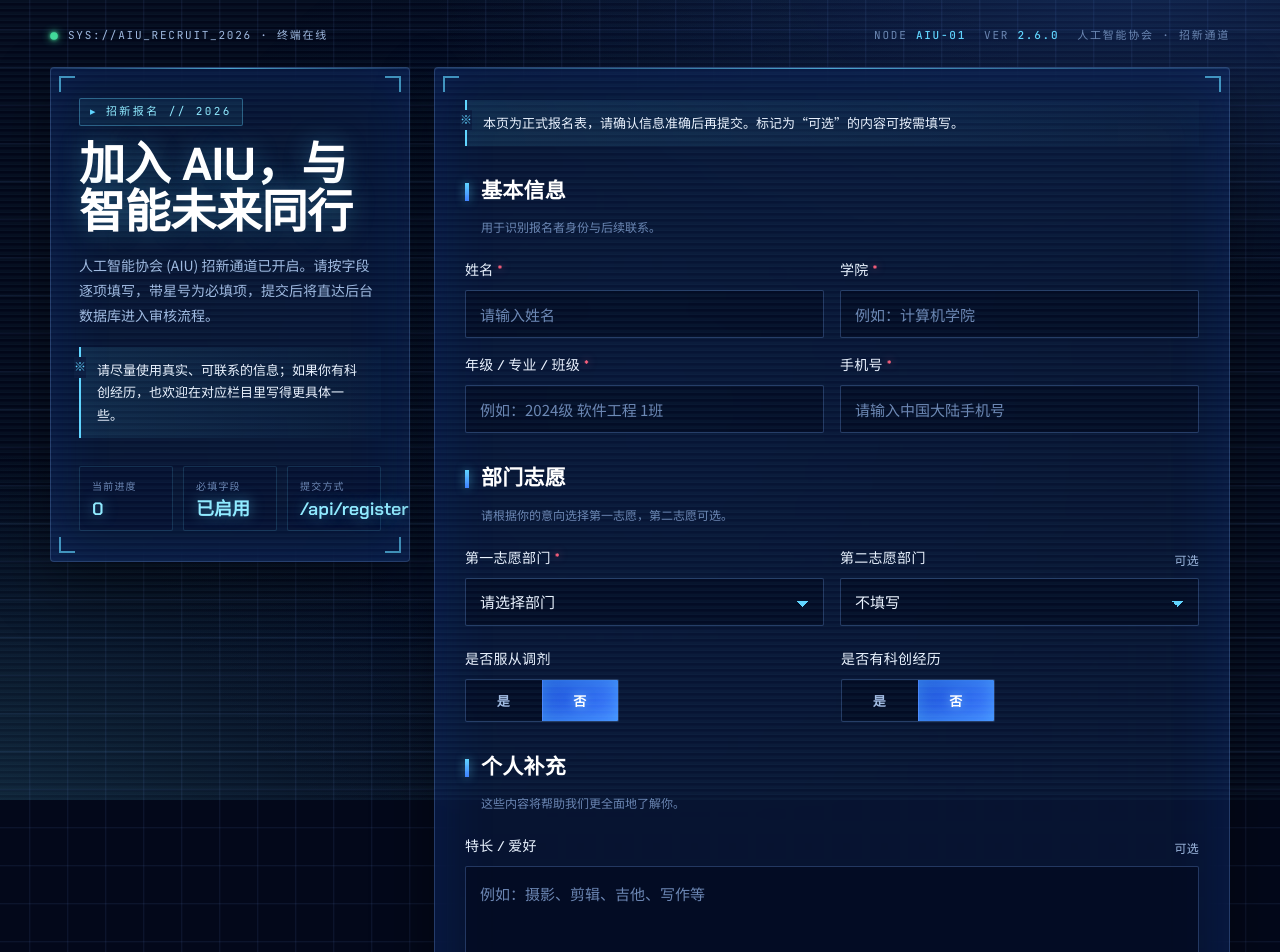
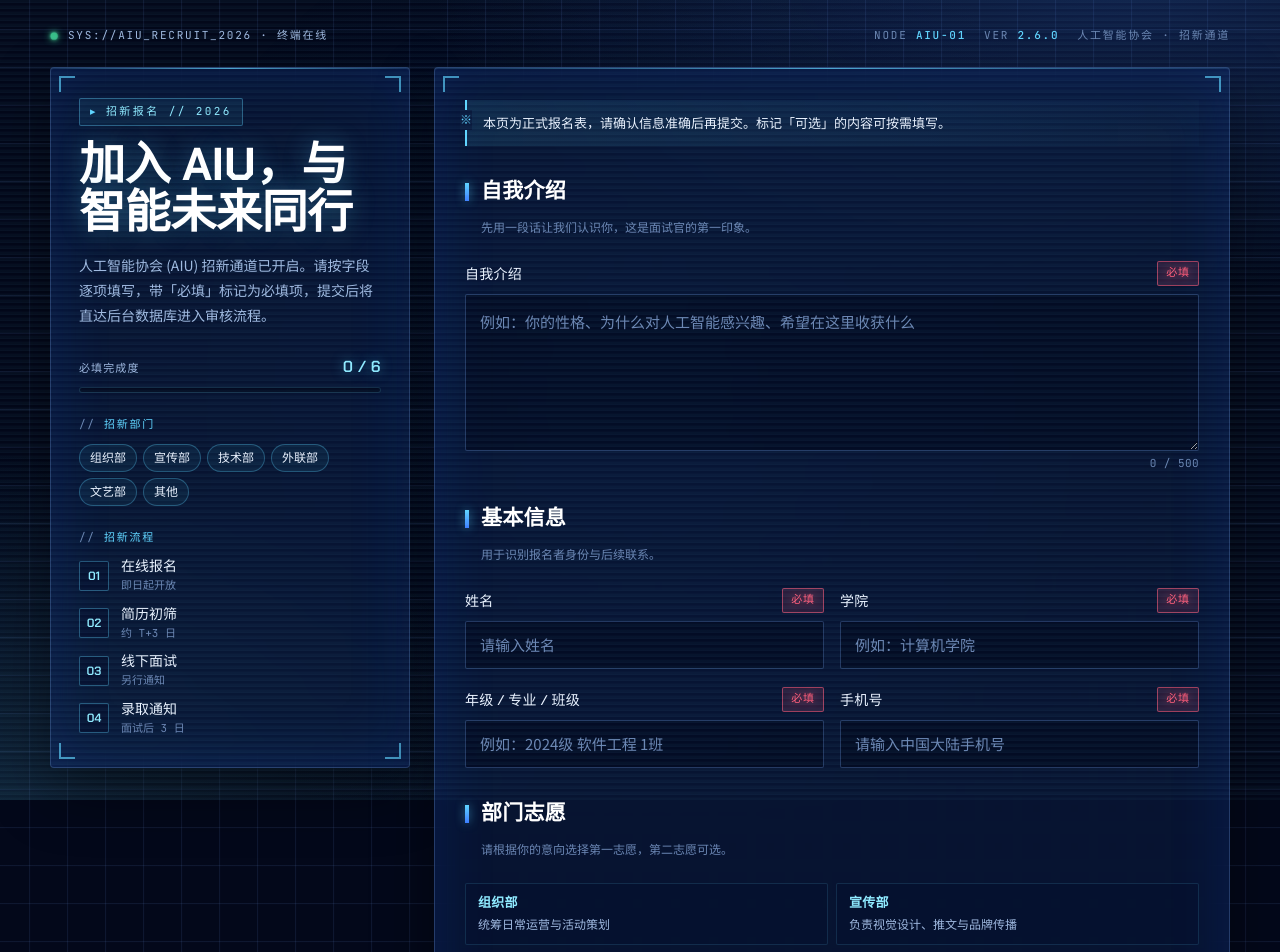
Before and after one commit to meizhaole/aiu, a React (Vite) app in the folder frontend/: page / in a window 1280 px wide. Shown: the top 952 px of the page. Built offline with nearby package versions, Linux system fonts and the light colour scheme.

Commit message:
继续美化

```diff
--- a/frontend/src/App.css
+++ b/frontend/src/App.css
@@ -212,14 +212,133 @@
   font-size: 12px;
 }
 
-.hero-stats {
-  margin-top: 28px;
-  display: grid;
-  grid-template-columns: repeat(3, minmax(0, 1fr));
-  gap: 10px;
+/* —— Hero 进度 & 信息块 —— */
+.hero-progress {
+  margin-top: 26px;
 }
 
-.hero-stats div,
+.progress-head {
+  display: flex;
+  align-items: baseline;
+  justify-content: space-between;
+  font-family: var(--f-mono);
+  font-size: 11px;
+  letter-spacing: 0.1em;
+  text-transform: uppercase;
+  color: var(--frost);
+  margin-bottom: 8px;
+}
+
+.progress-head strong {
+  font-family: var(--f-display);
+  font-size: 16px;
+  font-weight: 600;
+  color: var(--cyan-bright);
+  text-shadow: 0 0 12px rgba(95, 212, 255, 0.5);
+  letter-spacing: 0.02em;
+}
+
+.progress-track {
+  height: 6px;
+  border-radius: 999px;
+  background: rgba(3, 8, 26, 0.7);
+  border: 1px solid rgba(95, 212, 255, 0.18);
+  overflow: hidden;
+}
+
+.progress-fill {
+  height: 100%;
+  border-radius: 999px;
+  background: linear-gradient(90deg, var(--blue), var(--cyan));
+  box-shadow: 0 0 14px rgba(95, 212, 255, 0.7);
+  transition: width 320ms cubic-bezier(0.2, 0.7, 0.2, 1);
+}
+
+.hero-block {
+  margin-top: 24px;
+}
+
+.hero-mini-title {
+  margin: 0 0 10px;
+  font-family: var(--f-mono);
+  font-size: 11px;
+  letter-spacing: 0.16em;
+  text-transform: uppercase;
+  color: var(--cyan);
+}
+
+.hero-mini-title::before {
+  content: "// ";
+  color: var(--frost-dim);
+}
+
+.dept-chips {
+  display: flex;
+  flex-wrap: wrap;
+  gap: 6px;
+}
+
+.dept-chip {
+  padding: 4px 10px;
+  border: 1px solid rgba(95, 212, 255, 0.3);
+  border-radius: 999px;
+  background: rgba(95, 212, 255, 0.06);
+  font-family: var(--f-zh);
+  font-size: 12px;
+  color: var(--ice);
+}
+
+.timeline {
+  list-style: none;
+  margin: 0;
+  padding: 0;
+  display: flex;
+  flex-direction: column;
+  gap: 9px;
+}
+
+.timeline li {
+  display: flex;
+  align-items: center;
+  gap: 12px;
+}
+
+.tl-phase {
+  flex-shrink: 0;
+  width: 30px;
+  height: 30px;
+  display: inline-flex;
+  align-items: center;
+  justify-content: center;
+  border: 1px solid rgba(95, 212, 255, 0.35);
+  border-radius: 2px;
+  background: rgba(6, 15, 46, 0.6);
+  font-family: var(--f-display);
+  font-size: 12px;
+  font-weight: 600;
+  color: var(--cyan-bright);
+}
+
+.tl-body {
+  display: flex;
+  flex-direction: column;
+  gap: 1px;
+}
+
+.tl-body b {
+  font-family: var(--f-zh);
+  font-weight: 500;
+  font-size: 14px;
+  color: var(--ice);
+}
+
+.tl-body i {
+  font-style: normal;
+  font-family: var(--f-mono);
+  font-size: 11px;
+  color: var(--frost-dim);
+}
+
 .result-grid div {
   position: relative;
   padding: 12px 12px 11px;
@@ -228,7 +347,6 @@
   border-radius: 2px;
 }
 
-.hero-stats span,
 .result-grid span {
   display: block;
   font-family: var(--f-mono);
@@ -239,7 +357,6 @@
   margin-bottom: 6px;
 }
 
-.hero-stats strong,
 .result-grid strong {
   display: block;
   font-family: var(--f-display);
@@ -306,7 +423,7 @@
 
 @media (max-width: 780px) {
   .grid-2,
-  .hero-stats {
+  .dept-info {
     grid-template-columns: 1fr;
   }
 }
@@ -315,6 +432,38 @@
   display: flex;
   flex-direction: column;
   gap: 16px;
+}
+
+.dept-info {
+  display: grid;
+  grid-template-columns: repeat(2, minmax(0, 1fr));
+  gap: 8px;
+  margin-bottom: 18px;
+}
+
+.dept-info-item {
+  display: flex;
+  flex-direction: column;
+  gap: 2px;
+  padding: 10px 12px;
+  border: 1px solid rgba(95, 212, 255, 0.14);
+  border-radius: 2px;
+  background: rgba(6, 15, 46, 0.4);
+}
+
+.dept-info-name {
+  font-family: var(--f-display);
+  font-size: 13px;
+  font-weight: 600;
+  color: var(--cyan-bright);
+  letter-spacing: 0.02em;
+}
+
+.dept-info-desc {
+  font-family: var(--f-zh);
+  font-size: 12px;
+  color: var(--frost);
+  line-height: 1.5;
 }
 
 .field {
@@ -335,16 +484,46 @@
   color: var(--ice);
 }
 
-.field-label span:first-child {
+.field-label .label-text {
   display: inline-flex;
   align-items: center;
-  gap: 4px;
+  gap: 6px;
 }
 
-.required {
+.label-tags {
+  display: inline-flex;
+  align-items: center;
+  gap: 8px;
+}
+
+.badge {
+  display: inline-flex;
+  align-items: center;
+  padding: 2px 8px;
+  border-radius: 2px;
+  font-family: var(--f-mono);
+  font-size: 11px;
+  font-weight: 500;
+  letter-spacing: 0.08em;
+  line-height: 1.7;
+}
+
+.badge-required {
   color: var(--alert);
-  font-style: normal;
-  text-shadow: 0 0 8px rgba(255, 93, 122, 0.6);
+  border: 1px solid rgba(255, 93, 122, 0.55);
+  background: rgba(255, 93, 122, 0.14);
+  text-shadow: 0 0 8px rgba(255, 93, 122, 0.5);
+}
+
+.badge-optional {
+  color: var(--cyan-bright);
+  border: 1px solid rgba(95, 212, 255, 0.45);
+  background: rgba(95, 212, 255, 0.1);
+}
+
+.field:focus-within .label-text {
+  color: var(--cyan-bright);
+  text-shadow: 0 0 12px rgba(95, 212, 255, 0.45);
 }
 
 .field-hint {
@@ -404,6 +583,25 @@
   line-height: 1.7;
   resize: vertical;
   min-height: 116px;
+}
+
+.textarea-wrap {
+  display: flex;
+  flex-direction: column;
+  gap: 5px;
+}
+
+.char-count {
+  align-self: flex-end;
+  font-family: var(--f-mono);
+  font-size: 11px;
+  letter-spacing: 0.04em;
+  color: var(--frost-dim);
+  transition: color 160ms ease;
+}
+
+.char-count.is-full {
+  color: var(--alert);
 }
 
 .input::placeholder,
--- a/frontend/src/App.jsx
+++ b/frontend/src/App.jsx
@@ -18,6 +18,24 @@ const INITIAL_FORM = {
 
 const DEPARTMENT_OPTIONS = ['组织部', '宣传部', '技术部', '外联部', '文艺部', '其他']
 
+const DEPARTMENT_INFO = {
+  组织部: '统筹日常运营与活动策划',
+  宣传部: '负责视觉设计、推文与品牌传播',
+  技术部: '开展 AI 项目研发与技术分享',
+  外联部: '对接校外资源与合作机会',
+  文艺部: '组织文艺活动与团队氛围',
+  其他: '按需分配至合适岗位',
+}
+
+const TIMELINE = [
+  { phase: '01', title: '在线报名', date: '即日起开放' },
+  { phase: '02', title: '简历初筛', date: '约 T+3 日' },
+  { phase: '03', title: '线下面试', date: '另行通知' },
+  { phase: '04', title: '录取通知', date: '面试后 3 日' },
+]
+
+const REQUIRED_FIELDS = ['name', 'college', 'gradeMajorClass', 'phone', 'firstChoiceDepartment', 'selfIntroduction']
+
 function validate(form) {
   const nextErrors = {}
 
@@ -26,6 +44,7 @@ function validate(form) {
   if (!form.gradeMajorClass.trim()) nextErrors.gradeMajorClass = '请填写年级/专业/班级'
   if (!/^1[3-9]\d{9}$/.test(form.phone.trim())) nextErrors.phone = '请输入正确的中国大陆手机号'
   if (!form.firstChoiceDepartment.trim()) nextErrors.firstChoiceDepartment = '请填写第一志愿部门'
+  if (!form.selfIntroduction.trim()) nextErrors.selfIntroduction = '请填写自我介绍'
   if (form.hasTechExperience && !form.techExperienceDetails.trim()) {
     nextErrors.techExperienceDetails = '请补充科创经历详情'
   }
@@ -34,14 +53,17 @@ function validate(form) {
 }
 
 function Field({ label, required, error, children, hint }) {
+  const isOptional = !required && hint === '可选'
+  const otherHint = hint && hint !== '可选' ? hint : null
   return (
     <label className={`field ${error ? 'has-error' : ''}`}>
       <div className="field-label">
-        <span>
-          {label}
-          {required ? <b className="required">*</b> : null}
+        <span className="label-text">{label}</span>
+        <span className="label-tags">
+          {required ? <span className="badge badge-required">必填</span> : null}
+          {isOptional ? <span className="badge badge-optional">可选</span> : null}
+          {otherHint ? <span className="field-hint">{otherHint}</span> : null}
         </span>
-        {hint ? <span className="field-hint">{hint}</span> : null}
       </div>
       {children}
       {error ? <div className="field-error">{error}</div> : null}
@@ -51,6 +73,7 @@ function Field({ label, required, error, children, hint }) {
 
 function TextArea({ name, value, onChange, placeholder, rows = 4, maxLength, autoComplete = 'off' }) {
   return (
+    <div className="textarea-wrap">
       <textarea
         id={name}
         name={name}
@@ -62,6 +85,12 @@ function TextArea({ name, value, onChange, placeholder, rows = 4, maxLength, aut
         rows={rows}
         maxLength={maxLength}
       />
+      {maxLength ? (
+        <span className={`char-count ${value.length >= maxLength ? 'is-full' : ''}`}>
+          {value.length} / {maxLength}
+        </span>
+      ) : null}
+    </div>
   )
 }
 
@@ -134,21 +163,16 @@ export default function App() {
   const [submitResult, setSubmitResult] = useState(null)
   const [submitError, setSubmitError] = useState('')
 
-  const filledCount = useMemo(() => {
-    return [
-      form.name,
-      form.college,
-      form.gradeMajorClass,
-      form.phone,
-      form.firstChoiceDepartment,
-      form.secondChoiceDepartment,
-      form.hobbiesOrSpecialties,
-      form.reasonToJoin,
-      form.selfIntroduction,
-      form.techExperienceDetails,
-      form.isOpenToAdjustment,
-      form.hasTechExperience,
-    ].filter(Boolean).length
+  const { requiredDone, requiredTotal, progressPct } = useMemo(() => {
+    const extra = form.hasTechExperience ? 1 : 0
+    const total = REQUIRED_FIELDS.length + extra
+    let done = REQUIRED_FIELDS.filter((key) => form[key].trim()).length
+    if (form.hasTechExperience && form.techExperienceDetails.trim()) done += 1
+    return {
+      requiredDone: done,
+      requiredTotal: total,
+      progressPct: total === 0 ? 0 : Math.round((done / total) * 100),
+    }
   }, [form])
 
   const updateField = (key, value) => {
@@ -257,32 +281,70 @@ export default function App() {
           <p className="eyebrow">招新报名 // 2026</p>
           <h1>加入 AIU，与智能未来同行</h1>
           <p className="hero-copy">
-            人工智能协会 (AIU) 招新通道已开启。请按字段逐项填写，带星号为必填项，提交后将直达后台数据库进入审核流程。
+            人工智能协会 (AIU) 招新通道已开启。请按字段逐项填写，带「必填」标记为必填项，提交后将直达后台数据库进入审核流程。
           </p>
-          <div className="hero-note">
-            请尽量使用真实、可联系的信息；如果你有科创经历，也欢迎在对应栏目里写得更具体一些。
+
+          <div className="hero-progress">
+            <div className="progress-head">
+              <span>必填完成度</span>
+              <strong>
+                {requiredDone} / {requiredTotal}
+              </strong>
             </div>
-          <div className="hero-stats">
-            <div>
-              <span>当前进度</span>
-              <strong>{filledCount}</strong>
+            <div className="progress-track">
+              <div className="progress-fill" style={{ width: `${progressPct}%` }} />
             </div>
-            <div>
-              <span>必填字段</span>
-              <strong>已启用</strong>
           </div>
-            <div>
-              <span>提交方式</span>
-              <strong>/api/register</strong>
+
+          <div className="hero-block">
+            <p className="hero-mini-title">招新部门</p>
+            <div className="dept-chips">
+              {DEPARTMENT_OPTIONS.map((option) => (
+                <span className="dept-chip" key={option}>
+                  {option}
+                </span>
+              ))}
             </div>
+          </div>
+
+          <div className="hero-block">
+            <p className="hero-mini-title">招新流程</p>
+            <ol className="timeline">
+              {TIMELINE.map((item) => (
+                <li key={item.phase}>
+                  <span className="tl-phase">{item.phase}</span>
+                  <span className="tl-body">
+                    <b>{item.title}</b>
+                    <i>{item.date}</i>
+                  </span>
+                </li>
+              ))}
+            </ol>
           </div>
         </section>
 
         <section className="form-card">
           <form className="form" onSubmit={handleSubmit} noValidate>
             <div className="form-banner">
-              本页为正式报名表，请确认信息准确后再提交。标记为“可选”的内容可按需填写。
+              本页为正式报名表，请确认信息准确后再提交。标记「可选」的内容可按需填写。
             </div>
+
+            <div className="section-title">
+              <h2>自我介绍</h2>
+              <p>先用一段话让我们认识你，这是面试官的第一印象。</p>
+            </div>
+
+            <Field label="自我介绍" required error={errors.selfIntroduction}>
+              <TextArea
+                name="selfIntroduction"
+                autoComplete="off"
+                value={form.selfIntroduction}
+                onChange={(value) => updateField('selfIntroduction', value)}
+                placeholder="例如：你的性格、为什么对人工智能感兴趣、希望在这里收获什么"
+                rows={5}
+                maxLength={500}
+              />
+            </Field>
 
             <div className="section-title">
               <h2>基本信息</h2>
@@ -335,6 +397,15 @@ export default function App() {
             <div className="section-title">
               <h2>部门志愿</h2>
               <p>请根据你的意向选择第一志愿，第二志愿可选。</p>
+            </div>
+
+            <div className="dept-info">
+              {DEPARTMENT_OPTIONS.map((option) => (
+                <div className="dept-info-item" key={option}>
+                  <span className="dept-info-name">{option}</span>
+                  <span className="dept-info-desc">{DEPARTMENT_INFO[option]}</span>
+                </div>
+              ))}
             </div>
 
             <div className="grid-2">
@@ -396,7 +467,7 @@ export default function App() {
 
             <div className="section-title">
               <h2>个人补充</h2>
-              <p>这些内容将帮助我们更全面地了解你。</p>
+              <p>这些内容将帮助我们更全面地了解你，均为可选。</p>
             </div>
 
             <div className="stack">
@@ -419,18 +490,6 @@ export default function App() {
                   value={form.reasonToJoin}
                   onChange={(value) => updateField('reasonToJoin', value)}
                   placeholder="为什么想加入我们？"
-                  rows={4}
-                  maxLength={500}
-                />
-              </Field>
-
-              <Field label="自我介绍" hint="可选">
-                <TextArea
-                  name="selfIntroduction"
-                  autoComplete="off"
-                  value={form.selfIntroduction}
-                  onChange={(value) => updateField('selfIntroduction', value)}
-                  placeholder="简单介绍一下自己"
                   rows={4}
                   maxLength={500}
                 />
```
Lines whose indentation alone changed are shown as unchanged.
